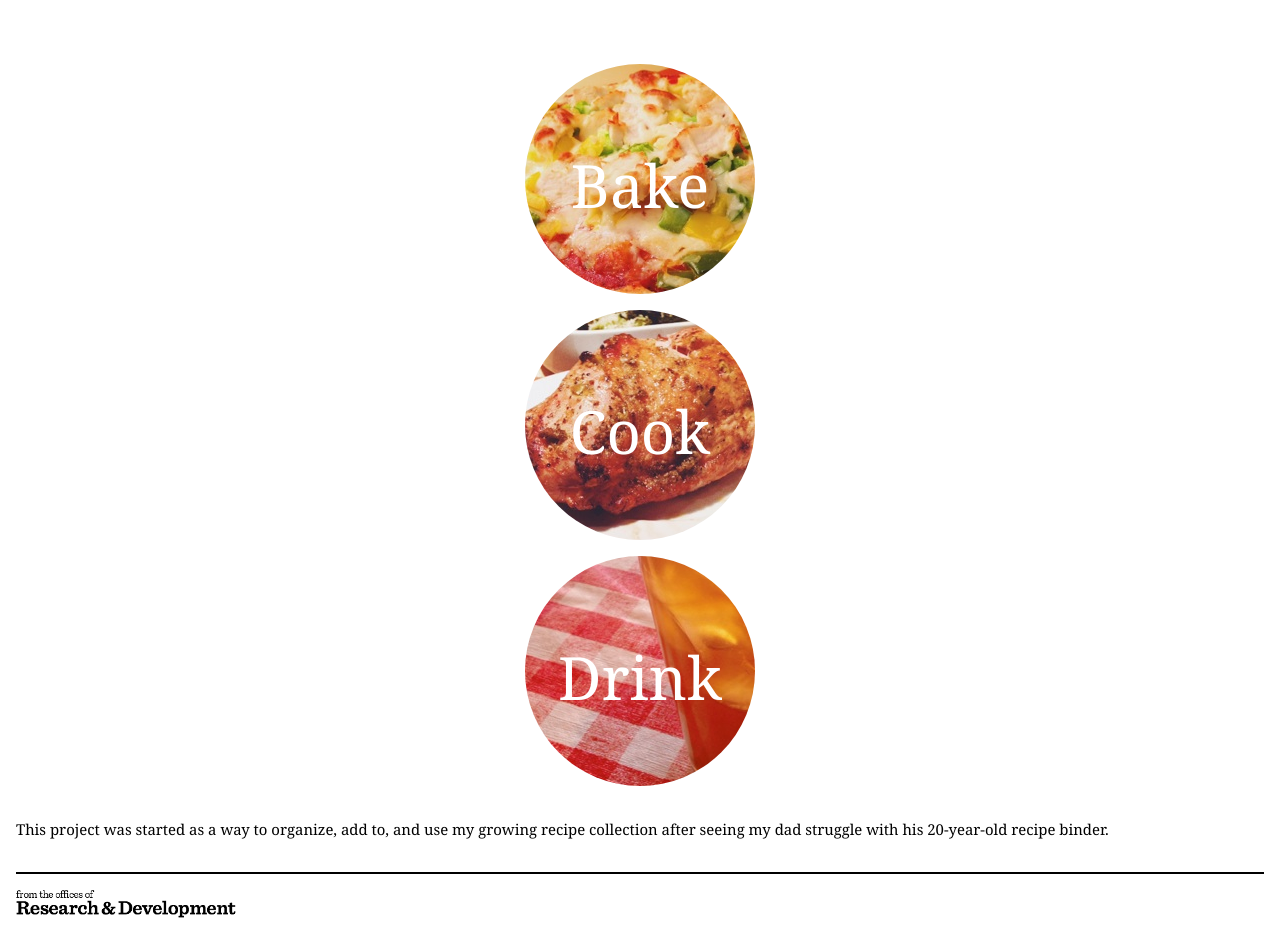
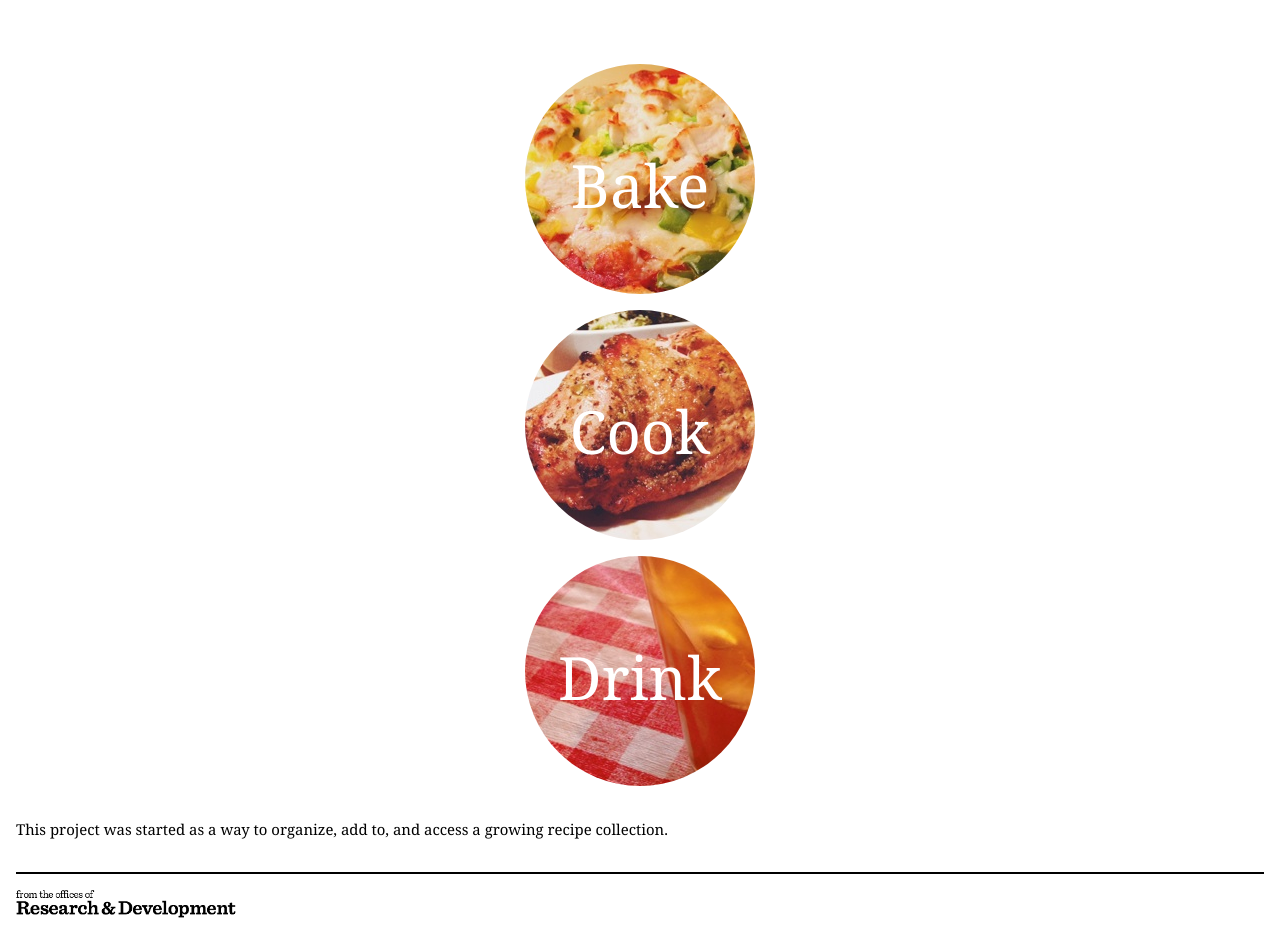
Before and after one commit to rnddg/eat, a Jekyll site: the page built from index.md, in a window 1280 px wide. Built offline with Jekyll 4.4.1, drawn with Linux system fonts in a browser that asks for light colours; some web fonts are replaced; Markdown is read by kramdown in place of the engine named in the settings.

Commit message:
Update site description on main page

```diff
--- a/index.md
+++ b/index.md
@@ -3,4 +3,4 @@ layout: home
 title: Research & Recipes
 ---
 
-This project was started as a way to organize, add to, and use my growing recipe collection after seeing my dad struggle with his 20-year-old recipe binder.
+This project was started as a way to organize, add to, and access a growing recipe collection.
```
